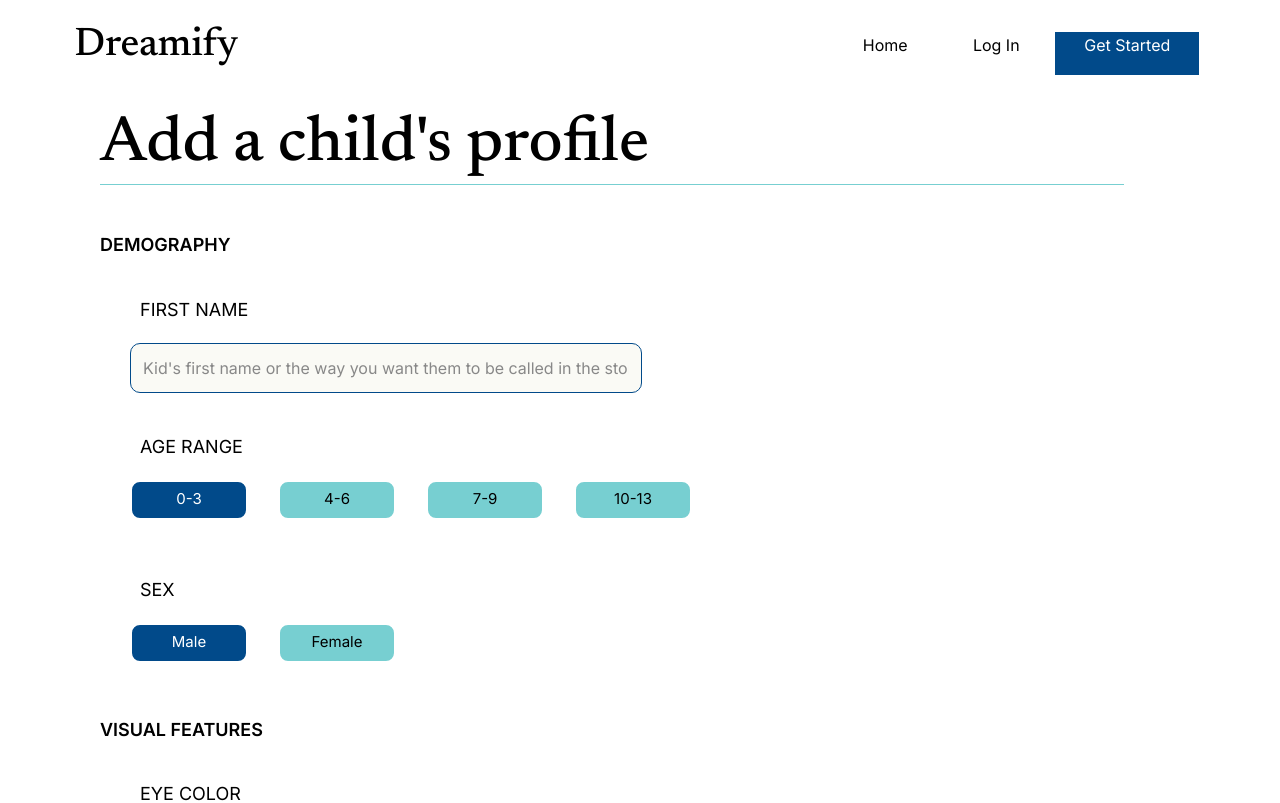
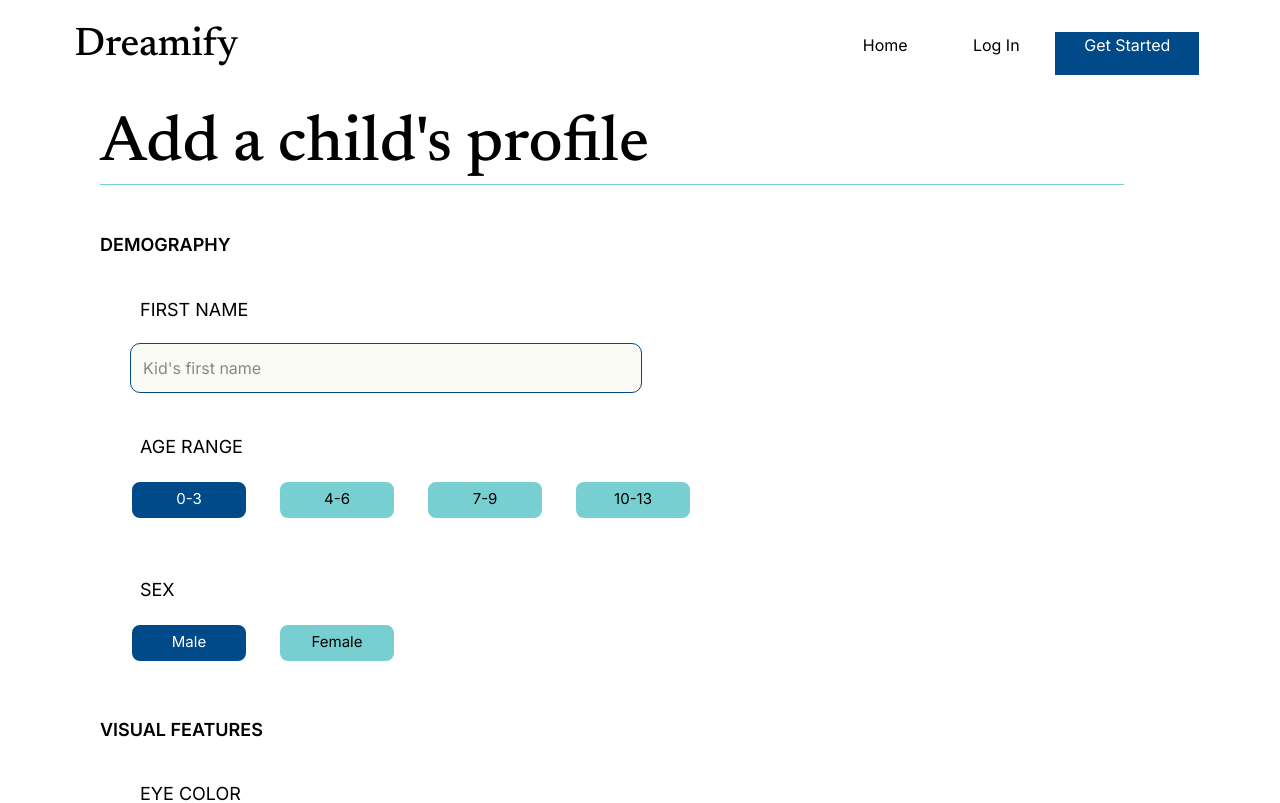
Before and after one commit to minerva-university/cs162-Dreamify, a React (Create React App) app: page /addachild/1 in a window 1280 px wide. Shown: the top 803 px of the page. Built offline with nearby package versions, Linux system fonts and the light colour scheme.

Commit message:
shortened the placeholder text for kids first name

```diff
--- a/src/pages/AddachildPage.js
+++ b/src/pages/AddachildPage.js
@@ -135,7 +135,7 @@ const AddachildPage = () => {
         <input
           type="text"
           id="firstName"
-          placeholder="Kid's first name or the way you want them to be called in the stories"
+          placeholder="Kid's first name"
           onChange={handleTextFieldChange(setFirstName)}
         />
 
--- a/src/pages/ModifyChildPage.js
+++ b/src/pages/ModifyChildPage.js
@@ -169,7 +169,7 @@ const ModifyChildPage = () => {
         <input
           type="text"
           id="firstName"
-          placeholder="Kid's first name or the way you want them to be called in the stories"
+          placeholder="Kid's first name"
           value={firstName !== null ? firstName : ""}
           onChange={handleTextFieldChange(setFirstName)}
         />
```
